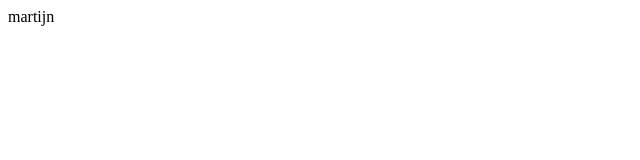
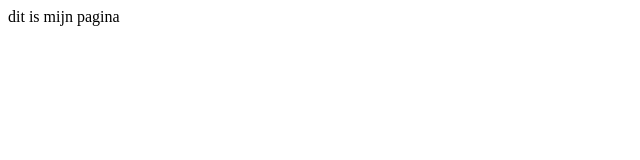
Before and after one commit to Overdag/BeroepsZoo, a plain HTML site: page html/index.html in a window 1280 px wide. Shown: the full height of the page, 0-640 px from the left. Drawn offline with Linux system fonts and the light colour scheme.

Commit message:
Revert "Update index.html"
This reverts commit 7f6f08cbb9ad6aa2197c93ce665454ab08bde89d.

```diff
--- a/html/index.html
+++ b/html/index.html
@@ -1,3 +1,3 @@
 <html>
-    martijn
+    dit is mijn pagina
 </html>
```
